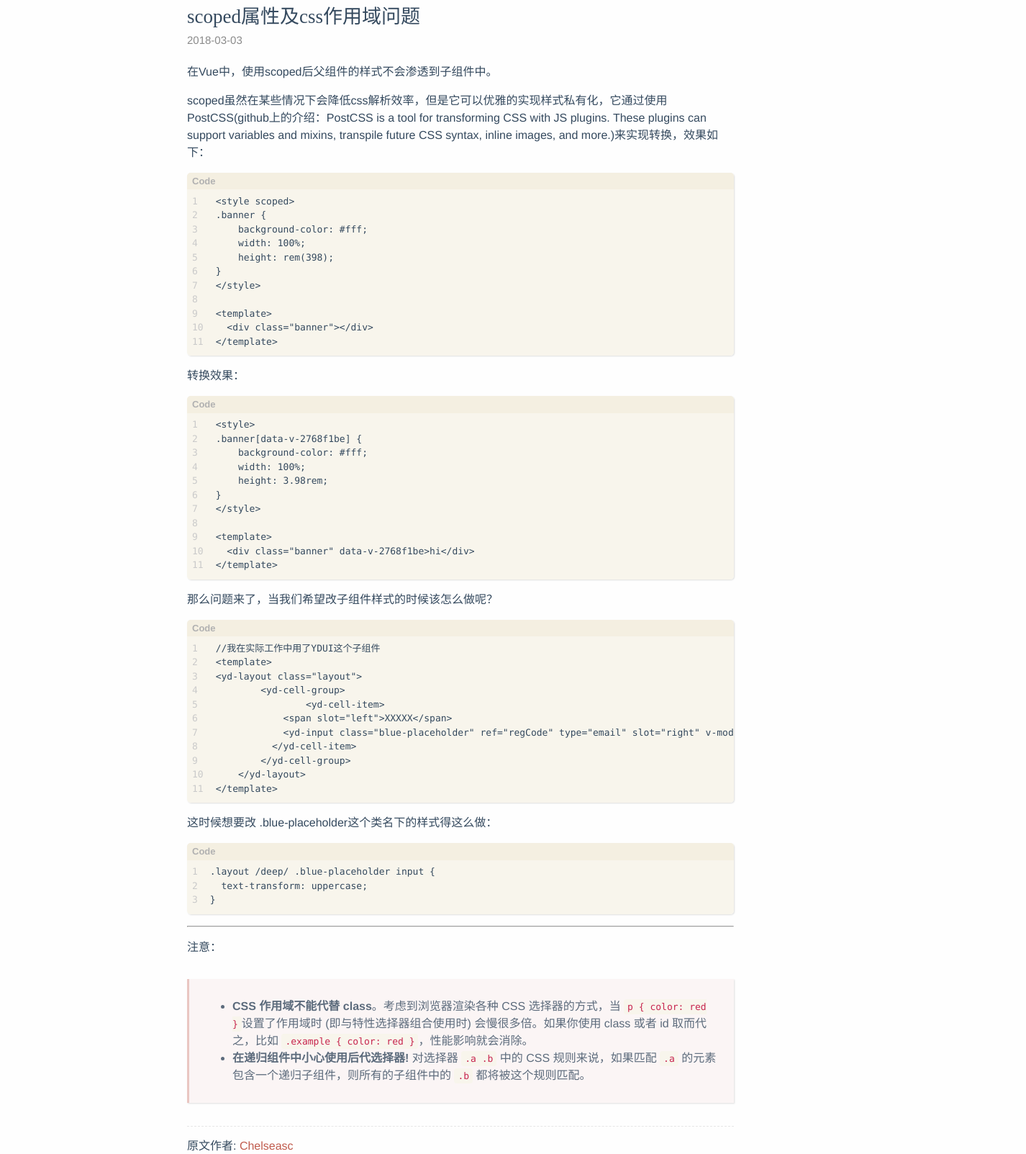
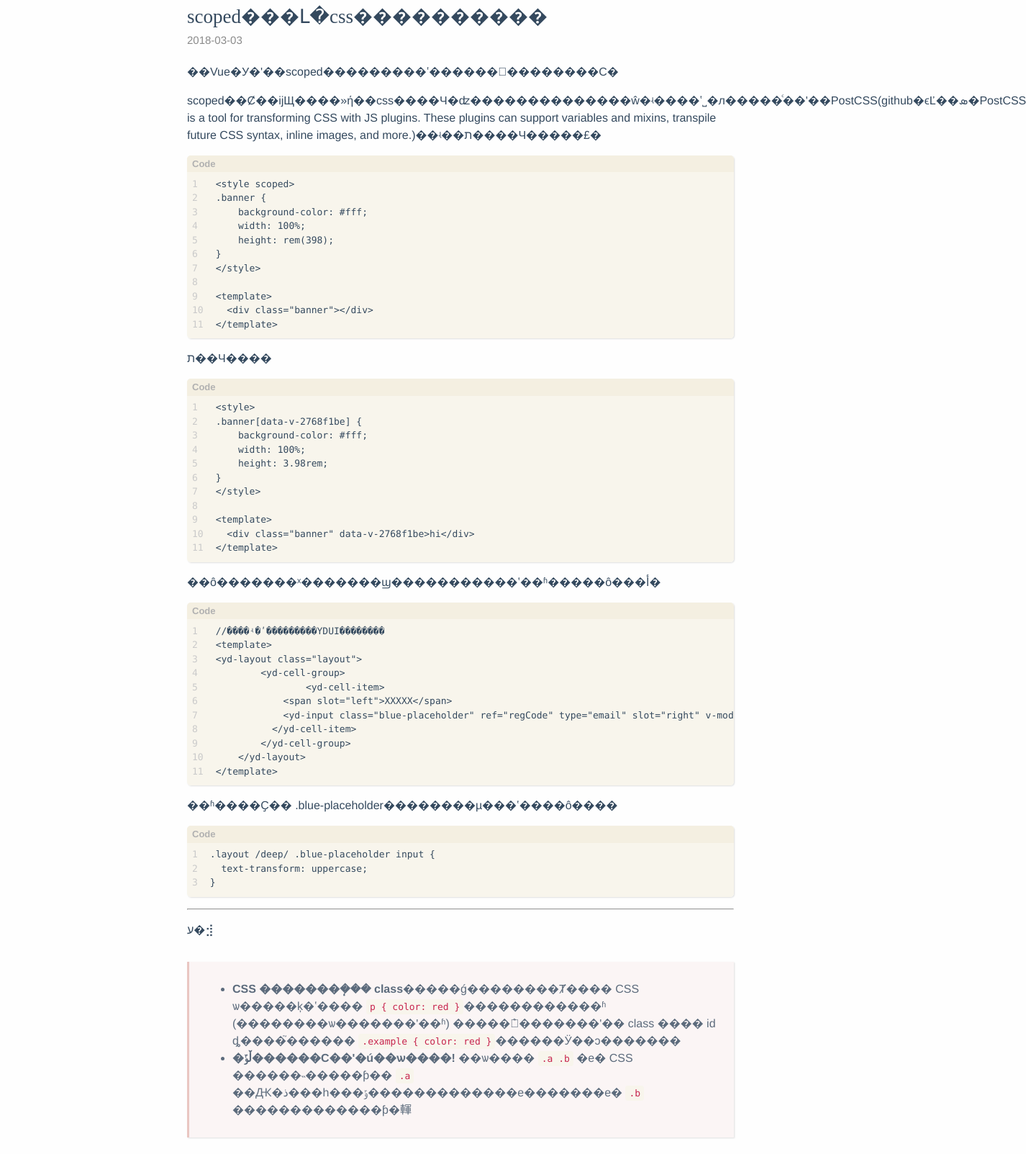
Before and after one commit to Chelseasc/Chelseasc.github.io, a plain HTML site: page 2018/03/03/scoped属性及css作用域问题/index.html in a window 1280 px wide. Shown: the part 136-1739 px from the top of the page at 72% size, 1426 px wide, since content can reach past the window. Drawn offline with Linux system fonts and the light colour scheme; a web font is replaced by a local one.

Commit message:
Site updated: 2018-03-15 15:32:38

```diff
--- a/2018/03/03/scoped属性及css作用域问题/index.html
+++ b/2018/03/03/scoped属性及css作用域问题/index.html
@@ -17,7 +17,7 @@
 
 
 
-  <meta name="description" content="scoped属性及css作用域问题"/>
+  <meta name="description" content="scoped���Լ�css����������"/>
 
 
 
@@ -79,7 +79,7 @@
 
 
 
-    <title> scoped属性及css作用域问题 - Chelseasc </title>
+    <title> scoped���Լ�css���������� - Chelseasc </title>
   </head>
 
   <body><div id="mobile-navbar" class="mobile-navbar">
@@ -177,7 +177,7 @@
     <header class="post-header">
       <h1 class="post-title">
 
-          scoped属性及css作用域问题
+          scoped���Լ�css����������
 
       </h1>
 
@@ -195,22 +195,22 @@
 
     <div class="post-content">
 
-        <p>在Vue中，使用scoped后父组件的样式不会渗透到子组件中。</p>
-<p>scoped虽然在某些情况下会降低css解析效率，但是它可以优雅的实现样式私有化，它通过使用PostCSS(github上的介绍：PostCSS is a tool for transforming CSS with JS plugins. These plugins can support variables and mixins, transpile future CSS syntax, inline images, and more.)来实现转换，效果如下：</p>
+        <p>��Vue�У�ʹ��scoped���������ʽ������͸��������С�</p>
+<p>scoped��Ȼ��ĳЩ����»ή��css����Ч�ʣ��������������ŵ�ʵ����ʽ˽�л�����ͨ��ʹ��PostCSS(github�ϵĽ��ܣ�PostCSS is a tool for transforming CSS with JS plugins. These plugins can support variables and mixins, transpile future CSS syntax, inline images, and more.)��ʵ��ת����Ч�����£�</p>
 <a id="more"></a>
 <figure class="highlight plain"><table><tr><td class="gutter"><pre><span class="line">1</span><br><span class="line">2</span><br><span class="line">3</span><br><span class="line">4</span><br><span class="line">5</span><br><span class="line">6</span><br><span class="line">7</span><br><span class="line">8</span><br><span class="line">9</span><br><span class="line">10</span><br><span class="line">11</span><br></pre></td><td class="code"><pre><span class="line">&lt;style scoped&gt;</span><br><span class="line">.banner &#123;</span><br><span class="line">    background-color: #fff;</span><br><span class="line">    width: 100%;</span><br><span class="line">    height: rem(398);</span><br><span class="line">&#125;</span><br><span class="line">&lt;/style&gt;</span><br><span class="line"></span><br><span class="line">&lt;template&gt;</span><br><span class="line">  &lt;div class=&quot;banner&quot;&gt;&lt;/div&gt;</span><br><span class="line">&lt;/template&gt;</span><br></pre></td></tr></table></figure>
-<p>转换效果：</p>
+<p>ת��Ч����</p>
 <figure class="highlight plain"><table><tr><td class="gutter"><pre><span class="line">1</span><br><span class="line">2</span><br><span class="line">3</span><br><span class="line">4</span><br><span class="line">5</span><br><span class="line">6</span><br><span class="line">7</span><br><span class="line">8</span><br><span class="line">9</span><br><span class="line">10</span><br><span class="line">11</span><br></pre></td><td class="code"><pre><span class="line">&lt;style&gt;</span><br><span class="line">.banner[data-v-2768f1be] &#123;</span><br><span class="line">    background-color: #fff;</span><br><span class="line">    width: 100%;</span><br><span class="line">    height: 3.98rem;</span><br><span class="line">&#125;</span><br><span class="line">&lt;/style&gt;</span><br><span class="line"></span><br><span class="line">&lt;template&gt;</span><br><span class="line">  &lt;div class=&quot;banner&quot; data-v-2768f1be&gt;hi&lt;/div&gt;</span><br><span class="line">&lt;/template&gt;</span><br></pre></td></tr></table></figure>
-<p>那么问题来了，当我们希望改子组件样式的时候该怎么做呢？</p>
-<figure class="highlight plain"><table><tr><td class="gutter"><pre><span class="line">1</span><br><span class="line">2</span><br><span class="line">3</span><br><span class="line">4</span><br><span class="line">5</span><br><span class="line">6</span><br><span class="line">7</span><br><span class="line">8</span><br><span class="line">9</span><br><span class="line">10</span><br><span class="line">11</span><br></pre></td><td class="code"><pre><span class="line">//我在实际工作中用了YDUI这个子组件</span><br><span class="line">&lt;template&gt;</span><br><span class="line">&lt;yd-layout class=&quot;layout&quot;&gt;</span><br><span class="line">	&lt;yd-cell-group&gt;</span><br><span class="line">		&lt;yd-cell-item&gt;</span><br><span class="line">            &lt;span slot=&quot;left&quot;&gt;XXXXX&lt;/span&gt;</span><br><span class="line">            &lt;yd-input class=&quot;blue-placeholder&quot; ref=&quot;regCode&quot; type=&quot;email&quot; slot=&quot;right&quot; v-model=&quot;regCode&quot;&gt;&lt;/yd-input&gt;</span><br><span class="line">          &lt;/yd-cell-item&gt;</span><br><span class="line">        &lt;/yd-cell-group&gt;</span><br><span class="line">    &lt;/yd-layout&gt;</span><br><span class="line">&lt;/template&gt;</span><br></pre></td></tr></table></figure>
-<p>这时候想要改 .blue-placeholder这个类名下的样式得这么做：</p>
+<p>��ô�������ˣ�������ϣ�����������ʽ��ʱ�����ô���أ�</p>
+<figure class="highlight plain"><table><tr><td class="gutter"><pre><span class="line">1</span><br><span class="line">2</span><br><span class="line">3</span><br><span class="line">4</span><br><span class="line">5</span><br><span class="line">6</span><br><span class="line">7</span><br><span class="line">8</span><br><span class="line">9</span><br><span class="line">10</span><br><span class="line">11</span><br></pre></td><td class="code"><pre><span class="line">//����ʵ�ʹ���������YDUI��������</span><br><span class="line">&lt;template&gt;</span><br><span class="line">&lt;yd-layout class=&quot;layout&quot;&gt;</span><br><span class="line">	&lt;yd-cell-group&gt;</span><br><span class="line">		&lt;yd-cell-item&gt;</span><br><span class="line">            &lt;span slot=&quot;left&quot;&gt;XXXXX&lt;/span&gt;</span><br><span class="line">            &lt;yd-input class=&quot;blue-placeholder&quot; ref=&quot;regCode&quot; type=&quot;email&quot; slot=&quot;right&quot; v-model=&quot;regCode&quot;&gt;&lt;/yd-input&gt;</span><br><span class="line">          &lt;/yd-cell-item&gt;</span><br><span class="line">        &lt;/yd-cell-group&gt;</span><br><span class="line">    &lt;/yd-layout&gt;</span><br><span class="line">&lt;/template&gt;</span><br></pre></td></tr></table></figure>
+<p>��ʱ����Ҫ�� .blue-placeholder��������µ���ʽ����ô����</p>
 <figure class="highlight plain"><table><tr><td class="gutter"><pre><span class="line">1</span><br><span class="line">2</span><br><span class="line">3</span><br></pre></td><td class="code"><pre><span class="line">.layout /deep/ .blue-placeholder input &#123;</span><br><span class="line">  text-transform: uppercase;</span><br><span class="line">&#125;</span><br></pre></td></tr></table></figure>
 <hr>
-<p>注意：</p>
+<p>ע�⣺</p>
 <blockquote>
 <ul>
-<li><strong>CSS 作用域不能代替 class</strong>。考虑到浏览器渲染各种 CSS 选择器的方式，当 <code>p { color: red }</code>设置了作用域时 (即与特性选择器组合使用时) 会慢很多倍。如果你使用 class 或者 id 取而代之，比如 <code>.example { color: red }</code>，性能影响就会消除。</li>
-<li><strong>在递归组件中小心使用后代选择器!</strong> 对选择器 <code>.a .b</code> 中的 CSS 规则来说，如果匹配 <code>.a</code> 的元素包含一个递归子组件，则所有的子组件中的 <code>.b</code> 都将被这个规则匹配。</li>
+<li><strong>CSS �������ܴ��� class</strong>�����ǵ��������Ⱦ���� CSS ѡ�����ķ�ʽ���� <code>p { color: red }</code>������������ʱ (��������ѡ�������ʹ��ʱ) �����ܶ౶�������ʹ�� class ���� id ȡ����֮������ <code>.example { color: red }</code>������Ӱ��ͻ�������</li>
+<li><strong>�ڵݹ������С��ʹ�ú��ѡ����!</strong> ��ѡ���� <code>.a .b</code> �е� CSS ������˵�����ƥ�� <code>.a</code> ��Ԫ�ذ���һ���ݹ�������������е�������е� <code>.b</code> �������������ƥ�䡣</li>
 </ul>
 </blockquote>
 
```
Also changed, not shown: 2018/03/01/属性覆盖/index.html (+1 -1 lines), 2018/03/05/两种方式给input输入的值转换为大写（或小写）/index.html (+1 -1 lines), archives/2018/03/index.html (+1 -1 lines), archives/2018/index.html (+1 -1 lines), archives/index.html (+1 -1 lines), index.html (+3 -3 lines).
